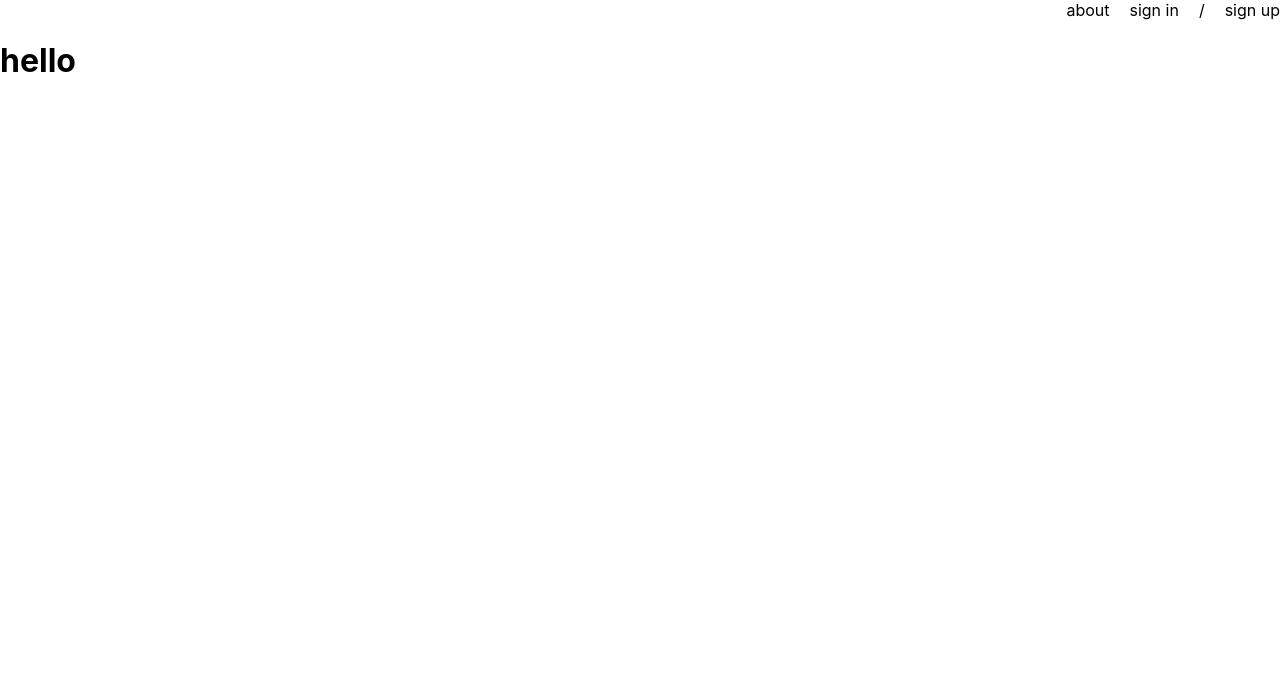
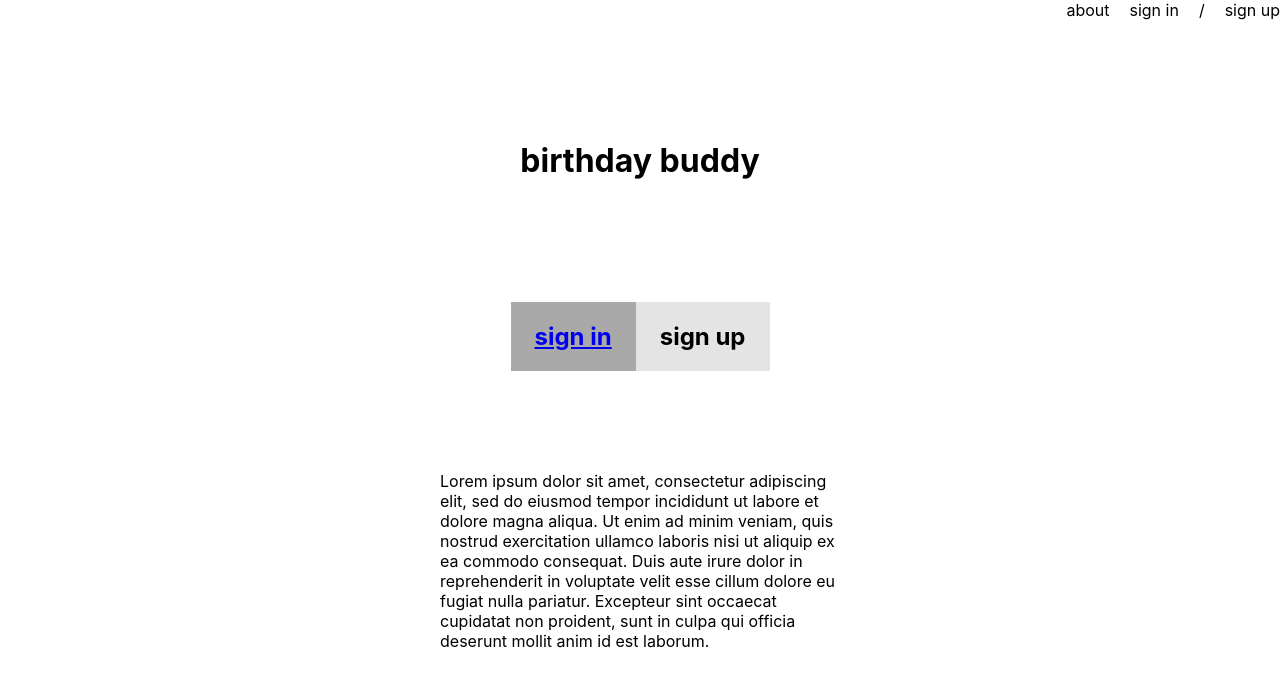
Before and after one commit to cwest9400/birthday_buddy, a React (Create React App) app in the folder client/: page / in a window 1280 px wide. Shown: the top 686 px of the page. Built offline with nearby package versions, Linux system fonts and the light colour scheme.

Commit message:
landing and routes to dashboard put in

```diff
--- a/client/src/App.js
+++ b/client/src/App.js
@@ -1,4 +1,7 @@
 import Header from "./components/header";
+import Landing from "./pages/landing";
+import Dashboard from "./pages/dashboard";
+import{ Route, Routes } from 'react-router-dom'
 import './style/cssDev.css'
 // import './App.css';
 
@@ -8,7 +11,14 @@ function App() {
     <header>
       <Header/>
     </header>
-   <h1>hello</h1>
+   <main>
+    <Routes>
+    <Route path="/" element={<Landing/>} />
+    <Route path="/dashboard" element={<Dashboard/>}/>
+    </Routes>
+
+
+    </main>
    </div>
   );
 }
--- a/client/src/pages/dashboard.js
+++ b/client/src/pages/dashboard.js
@@ -0,0 +1,7 @@
+export default function Dashboard() {
+    return (
+       <div>
+        <h1>Dashboard</h1>
+       </div>
+    )
+}
--- a/client/src/pages/landing.js
+++ b/client/src/pages/landing.js
@@ -0,0 +1,22 @@
+import { Link } from "react-router-dom"
+
+export default function Landing() {
+    return (
+        <div className="landing-container">
+        <h1>birthday buddy</h1>
+            <div className="cta-container">
+                <div className="left-side">
+                    <Link to={'/dashboard'}>
+                    <h2>sign in</h2>
+                    </Link>
+                </div>
+                <div className="right-side">
+                    <h2>sign up</h2>
+                </div>
+            </div>
+            <div className="about">
+            Lorem ipsum dolor sit amet, consectetur adipiscing elit, sed do eiusmod tempor incididunt ut labore et dolore magna aliqua. Ut enim ad minim veniam, quis nostrud exercitation ullamco laboris nisi ut aliquip ex ea commodo consequat. Duis aute irure dolor in reprehenderit in voluptate velit esse cillum dolore eu fugiat nulla pariatur. Excepteur sint occaecat cupidatat non proident, sunt in culpa qui officia deserunt mollit anim id est laborum.
+            </div>
+        </div>
+    )
+}
--- a/client/src/style/cssDev.css
+++ b/client/src/style/cssDev.css
@@ -3,3 +3,29 @@ nav {
     justify-content: flex-end;
     gap: 20px;
 }
+
+.landing-container {
+    display: flex;
+    flex-direction: column;
+    align-items: center;
+    margin-top: 100px;
+}
+
+.cta-container {
+    margin-top: 100px;
+    display: flex;
+    width: auto;
+}
+.left-side {
+   background-color: darkgray;
+    padding: 0 24px 0 24px;
+
+}
+.right-side {
+    background-color: rgb(228, 228, 228);
+    padding: 0 24px 0 24px;
+}
+.about {
+    margin-top: 100px;
+    max-width: 400px;
+}
```
